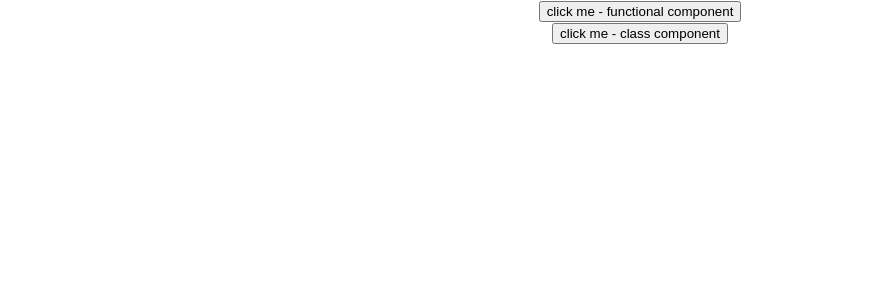
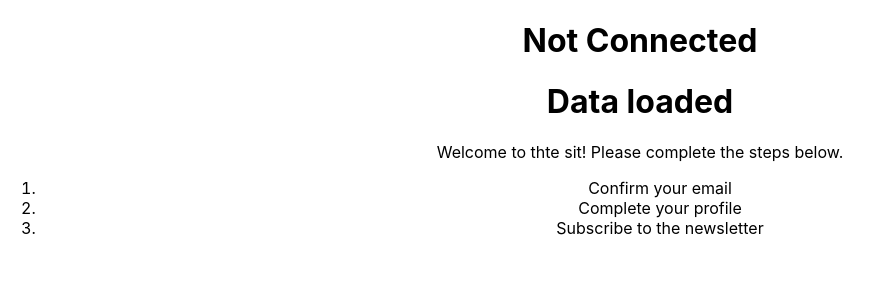
Before and after one commit to SandraBergstrom/react-ci-fepo, a React (Create React App) app in the folder my-app/: page / in a window 1280 px wide. Shown: the top 300 px of the page, without its empty margins (0-883 px from the left). Built offline with nearby package versions, Linux system fonts and the light colour scheme.

Commit message:
Conditional rendering

```diff
--- a/my-app/src/App.js
+++ b/my-app/src/App.js
@@ -4,12 +4,15 @@
 import StatfulGreetingWithPrevState from './components/StatefulGreetingWithPrevState';
 import EventsFunctional from './components/EventsFunctional';
 import EventsClass from './components/EventsClass';
+import ConditionalRenderingClass from './components/ConditionalRenderingClass';
+import ConditionalRenderingFunctional from './components/ConditionalRenderingFunctional';
+
 
 function App() {
   return (
     <div className="App">
-      <EventsFunctional />
-      <EventsClass />
+      <ConditionalRenderingFunctional connected={false} />
+      <ConditionalRenderingClass />
     </div>
   );
 }
--- /dev/null
+++ b/my-app/src/components/ConditionalRenderingClass.js
@@ -0,0 +1,32 @@
+import React, { Component } from 'react'
+
+export class ConditionalRenderingClass extends Component {
+  constructor(props) {
+    super(props)
+
+    this.state = {
+       isLoaded: true,
+       isLoggedIn: true
+    }
+  }
+  render() {
+    return (
+      <div>
+        <h1>{this.state.isLoaded ? 'Data loaded' : 'Loading...'}</h1>
+        {this.state.isLoggedIn ? (
+          <div>
+            <p>Welcome to thte sit! Please complete the steps below.</p>
+            <ol>
+              <li>Confirm your email</li>
+              <li>Complete your profile</li>
+              <li>Subscribe to the newsletter</li>
+            </ol>
+          </div>
+        ):
+        (<p>Please sign in</p>)}
+      </div>
+    )
+  }
+}
+
+export default ConditionalRenderingClass
--- /dev/null
+++ b/my-app/src/components/ConditionalRenderingFunctional.js
@@ -0,0 +1,11 @@
+import React from 'react'
+
+function ConditionalRenderingFunctional(props) {
+  return (
+    <div>
+        <h1>{props.connected ? 'Connected' : 'Not Connected'}</h1>
+    </div>
+  )
+}
+
+export default ConditionalRenderingFunctional
```
